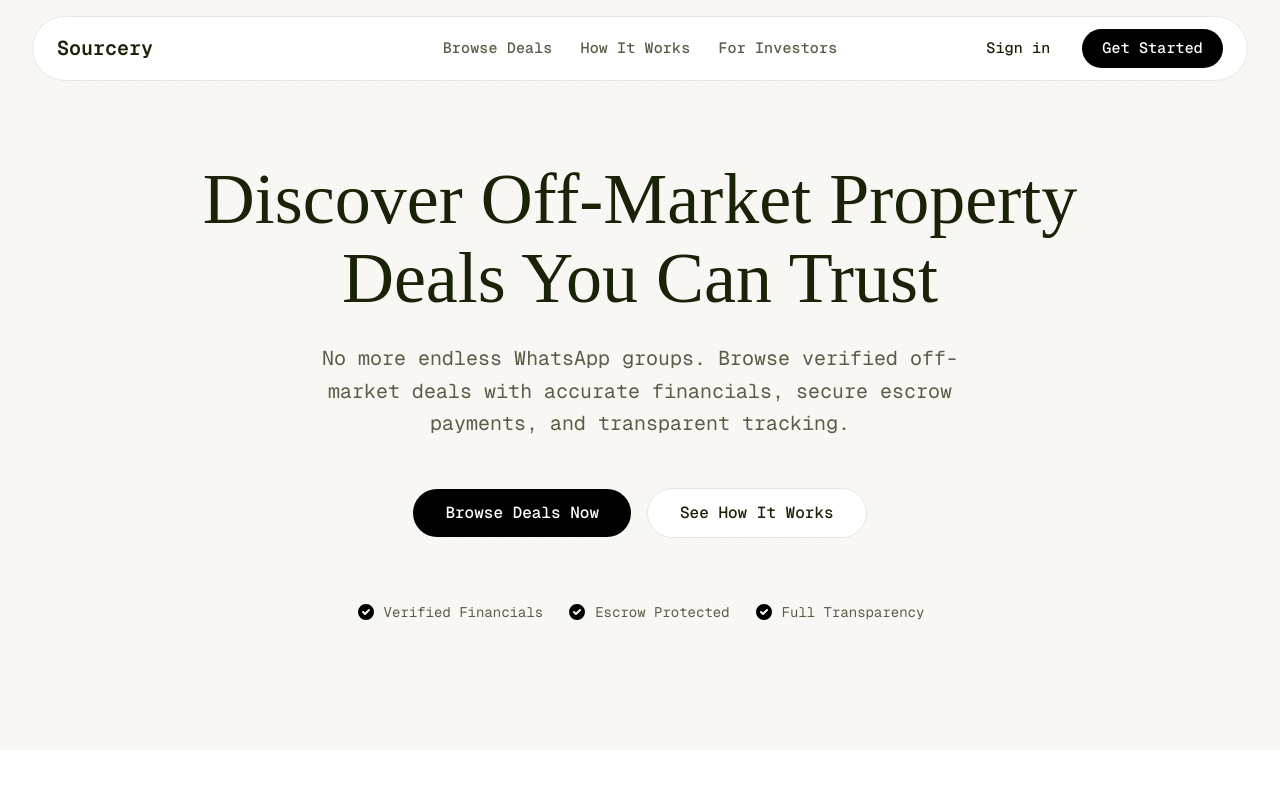
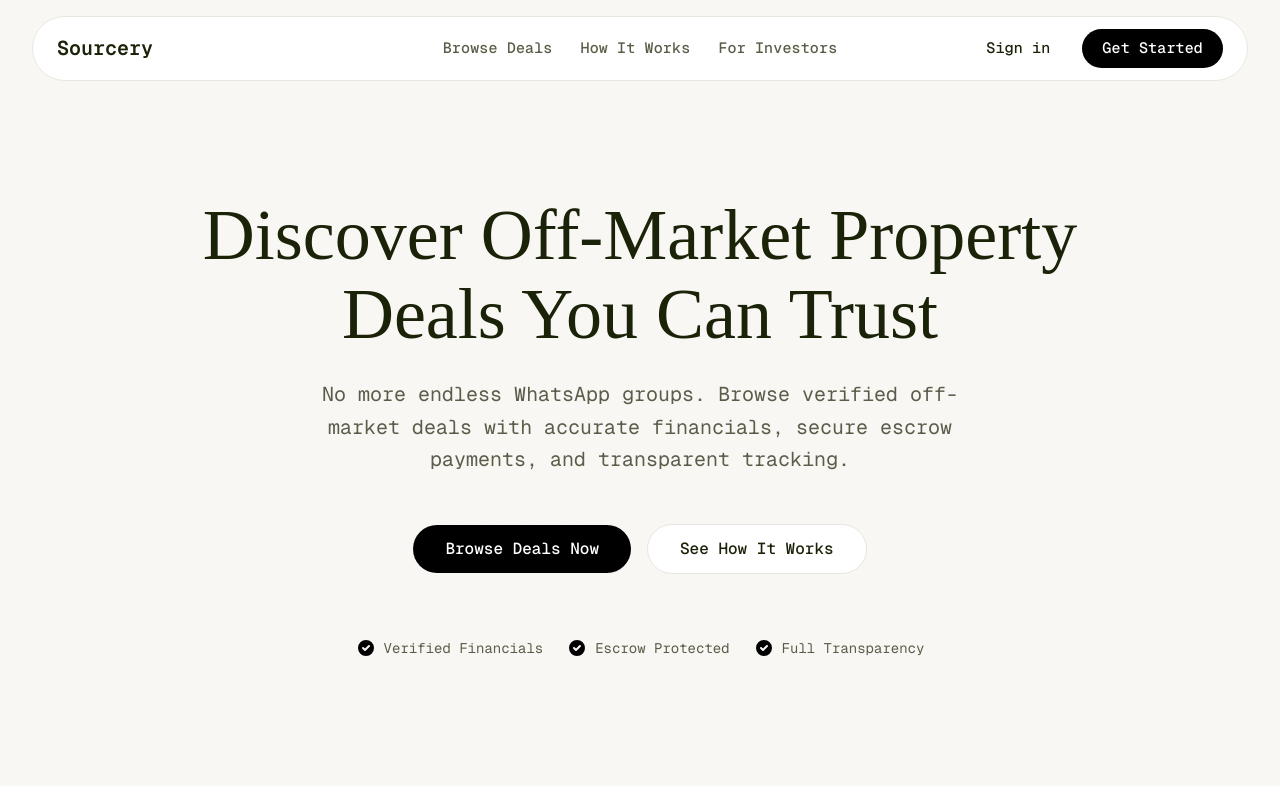
Before and after one commit to yoursandeshshrestha/sourcery, a React (Vite) app: page / in a window 1280 px wide. Shown: the top 800 px of the page. Built offline with nearby package versions, Linux system fonts and the light colour scheme; no server answers.

Commit message:
fix(landing): adjust padding in HeroSection for improved layout
- Update top padding from sm:pt-40 to sm:pt-49 for better spacing
- Ensure consistent design across landing page sections

This change enhances the visual balance of the HeroSection.

```diff
--- a/src/pages/landing/sections/HeroSection.tsx
+++ b/src/pages/landing/sections/HeroSection.tsx
@@ -2,7 +2,7 @@ import { Link } from 'react-router-dom';
 
 export default function HeroSection() {
   return (
-    <section className="relative px-4 sm:px-6 lg:px-8 pt-32 sm:pt-40 pb-20 sm:pb-32 overflow-hidden">
+    <section className="relative px-4 sm:px-6 lg:px-8 pt-32 sm:pt-49 pb-20 sm:pb-32 overflow-hidden">
       {/* Dots Pattern Background */}
       <div
         className="absolute inset-0 opacity-20"
```
